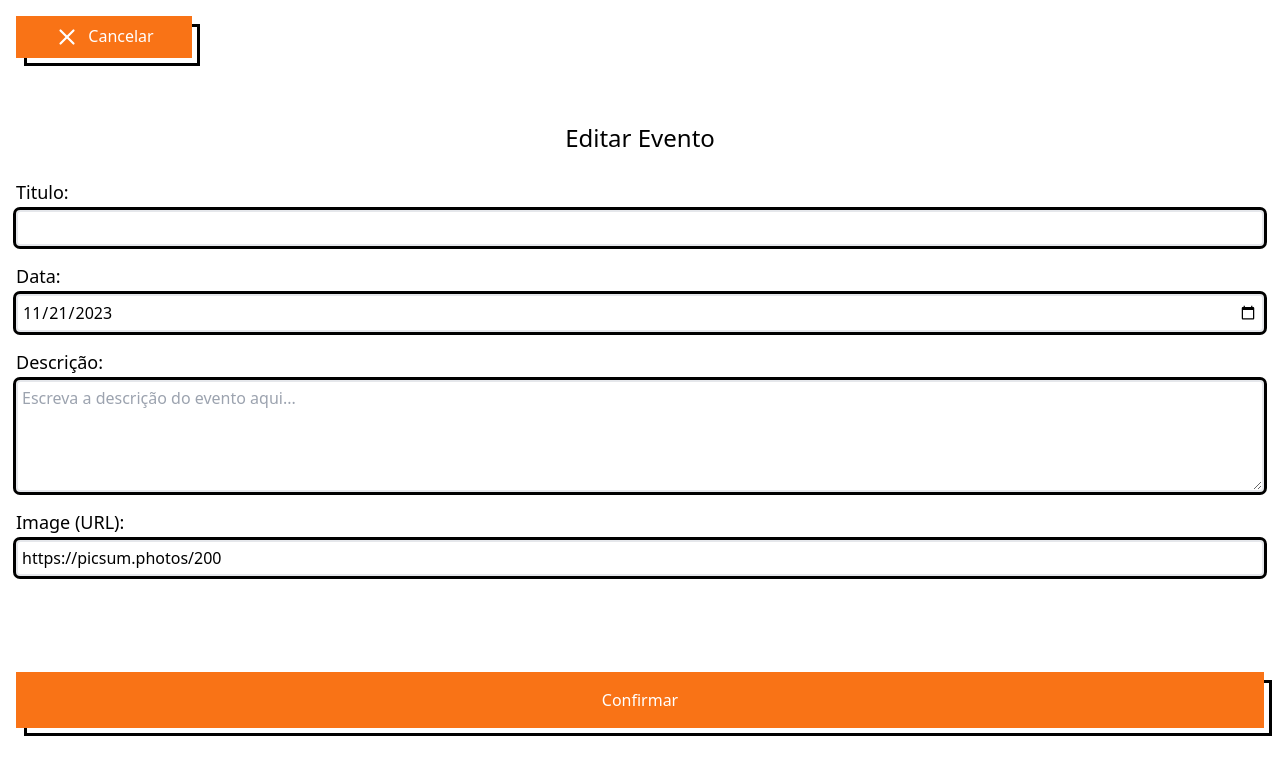
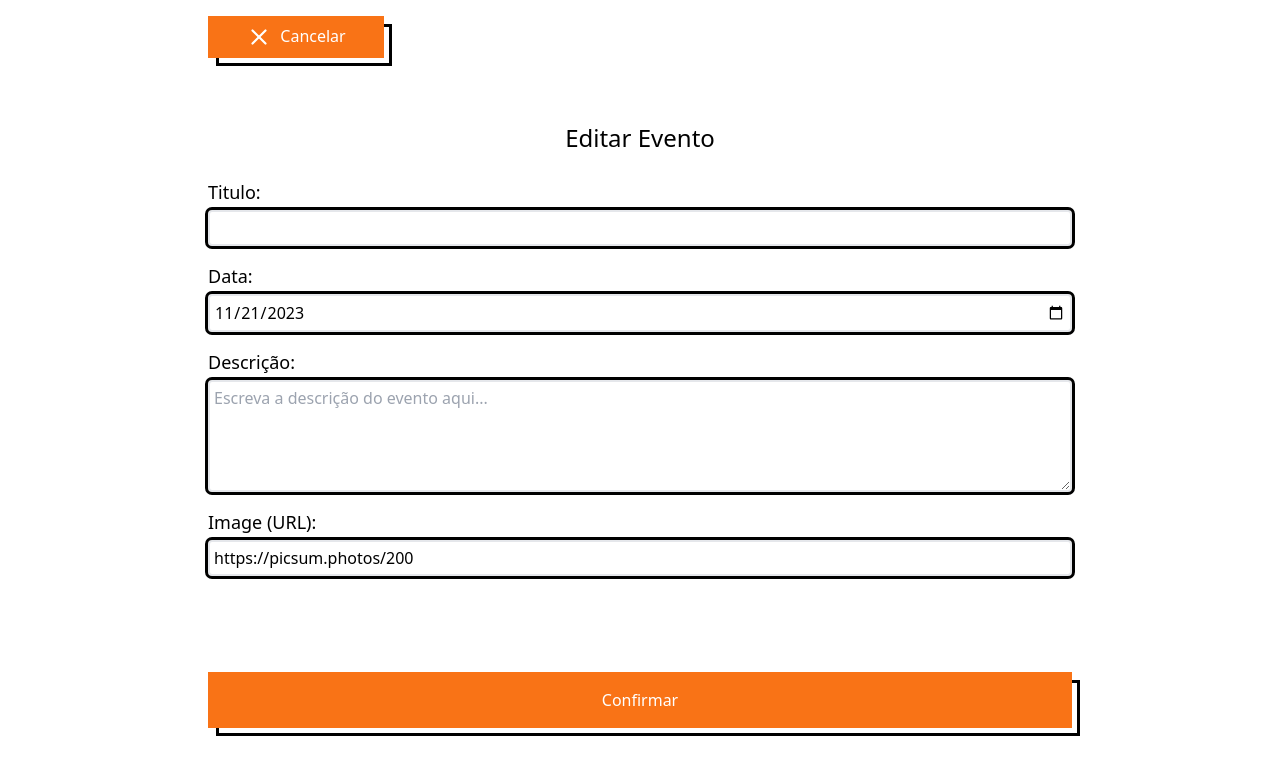
Before and after one commit to Arthur-Gab/react-router-dom, a React (Vite) app in the folder frontend/: page /events/edit in a window 1280 px wide. Shown: the top 774 px of the page. Built offline with nearby package versions, Linux system fonts and the light colour scheme.

Commit message:
style(EventForm): Adaptado a interface para desktop

```diff
--- a/frontend/src/components/EventForm.jsx
+++ b/frontend/src/components/EventForm.jsx
@@ -163,7 +163,7 @@ export function EventForm({ method, title, nav_label }) {
 
 	return (
 		<>
-			<header className="container p-4">
+			<header className="container p-4 max-w-4xl">
 				<nav>
 					{method == 'POST' && (
 						<Link
@@ -185,7 +185,7 @@ export function EventForm({ method, title, nav_label }) {
 					)}
 				</nav>
 			</header>
-			<main className="container p-4 mt-8">
+			<main className="container p-4 mt-8 max-w-4xl">
 				<h1 className="text-2xl text-center">{title}</h1>
 
 				{form}
```
